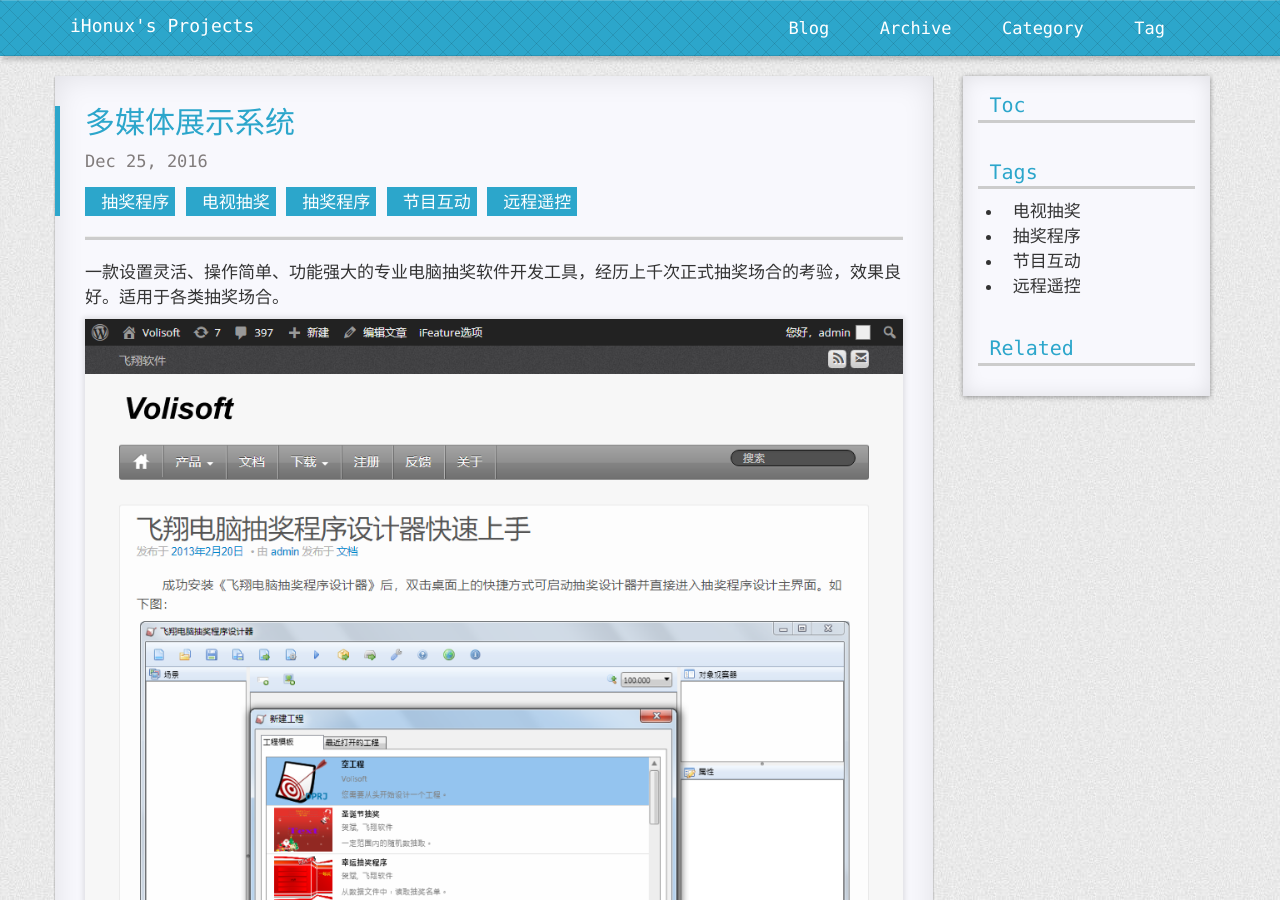
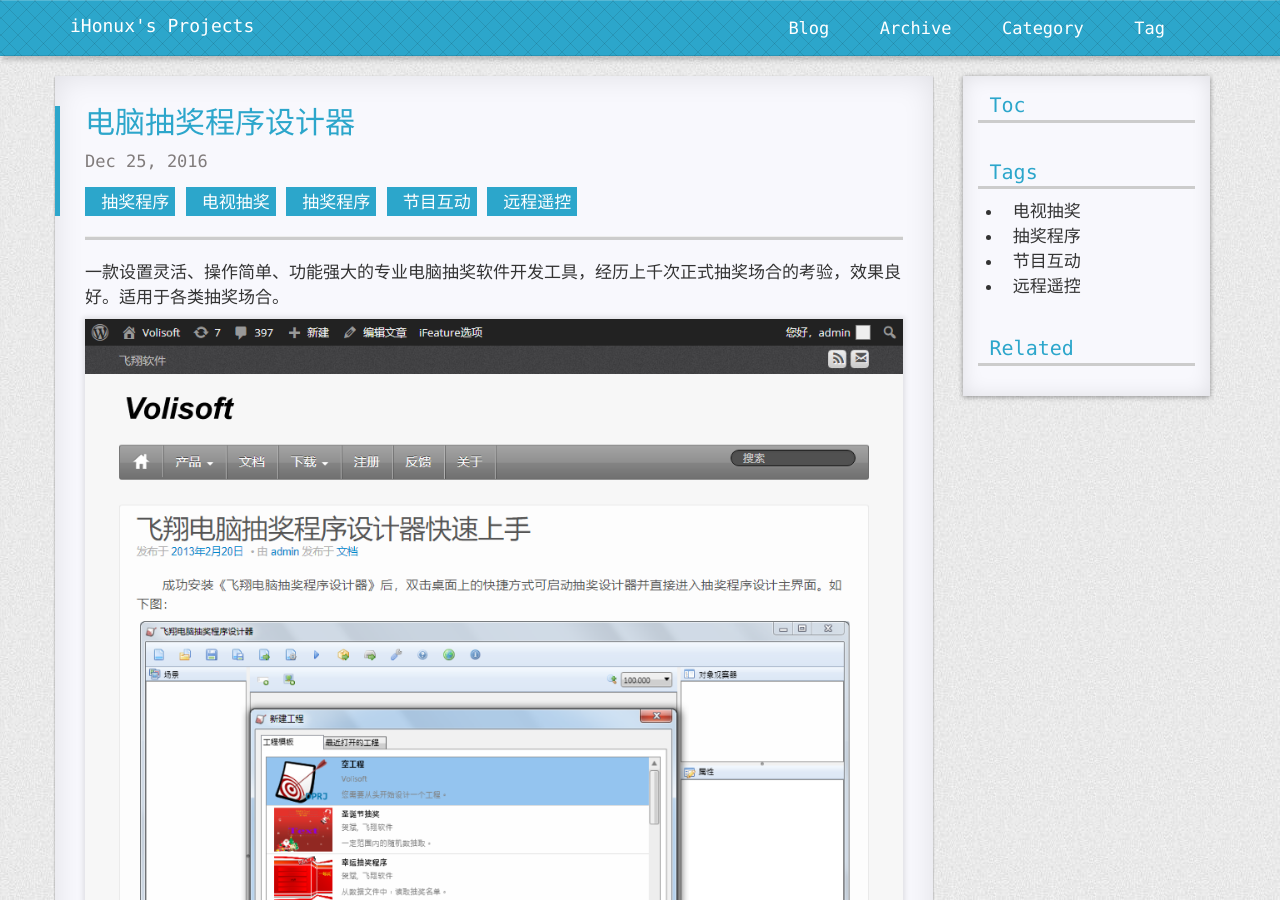
Before and after one commit to fxrj/fxrj.github.io, a Jekyll site: the page built from _posts/2016-12-25-draw-designer.md, in a window 1280 px wide and 900 px high. Built offline with Jekyll 4.4.1, drawn with Linux system fonts in a browser that asks for light colours; nearby versions of some CDN libraries; comment, search, counter and statistics services are not loaded; a style sheet for code colours, icons or effects is not loaded.

Commit message:
Update 2016-12-25-draw-designer.md

```diff
--- a/_posts/2016-12-25-draw-designer.md
+++ b/_posts/2016-12-25-draw-designer.md
@@ -1,6 +1,6 @@
 ---
 layout: post
-title: 多媒体展示系统
+title: 电脑抽奖程序设计器
 tags: 电视抽奖 抽奖程序 节目互动 远程遥控
 categories: 抽奖程序
 ---
```
